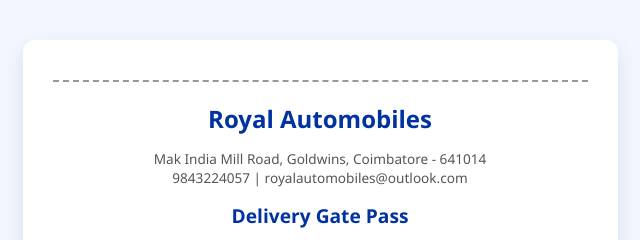
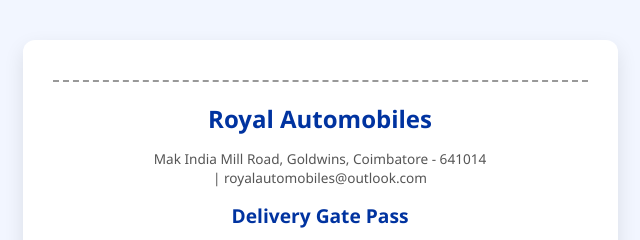
Before and after one commit to iamgopinathnatarajan/RoyalAutomobiles, a plain HTML site: page gatepass.html in a window 1280 px wide. Shown: the top 240 px of the page, 320-960 px from the left. Drawn offline with Linux system fonts and the light colour scheme.

Commit message:
Update gatepass.html

```diff
--- a/gatepass.html
+++ b/gatepass.html
@@ -117,7 +117,7 @@
     <hr class="dashed">
     <header>
       <h1>Royal Automobiles</h1>
-      <p>Mak India Mill Road, Goldwins, Coimbatore - 641014<br>9843224057 | royalautomobiles@outlook.com</p>
+      <p>Mak India Mill Road, Goldwins, Coimbatore - 641014<br> | royalautomobiles@outlook.com</p>
     </header>
 
     <h2>Delivery Gate Pass</h2>
```
